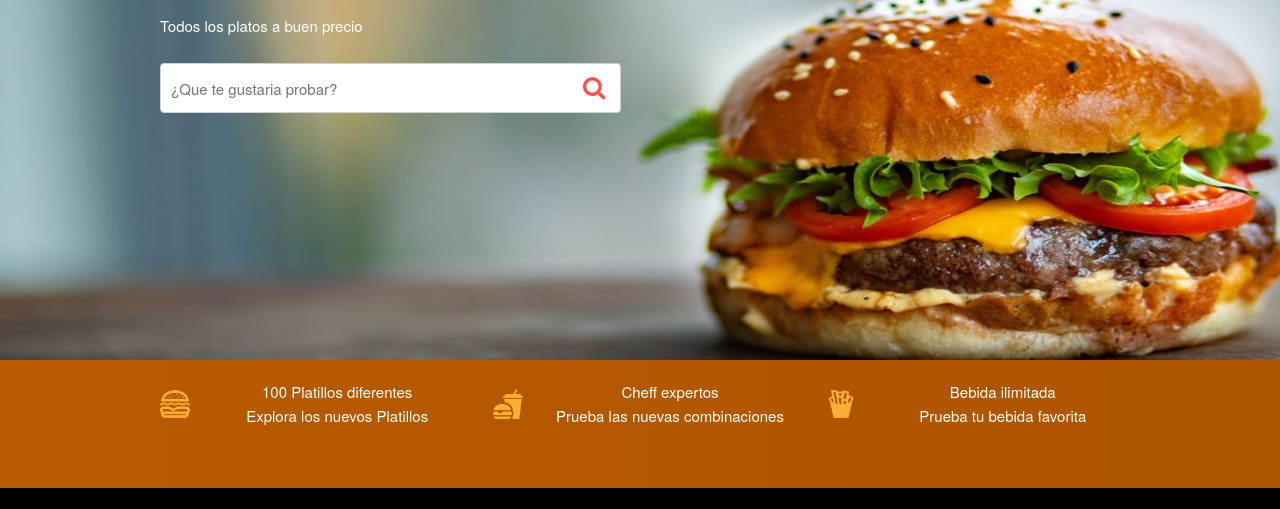
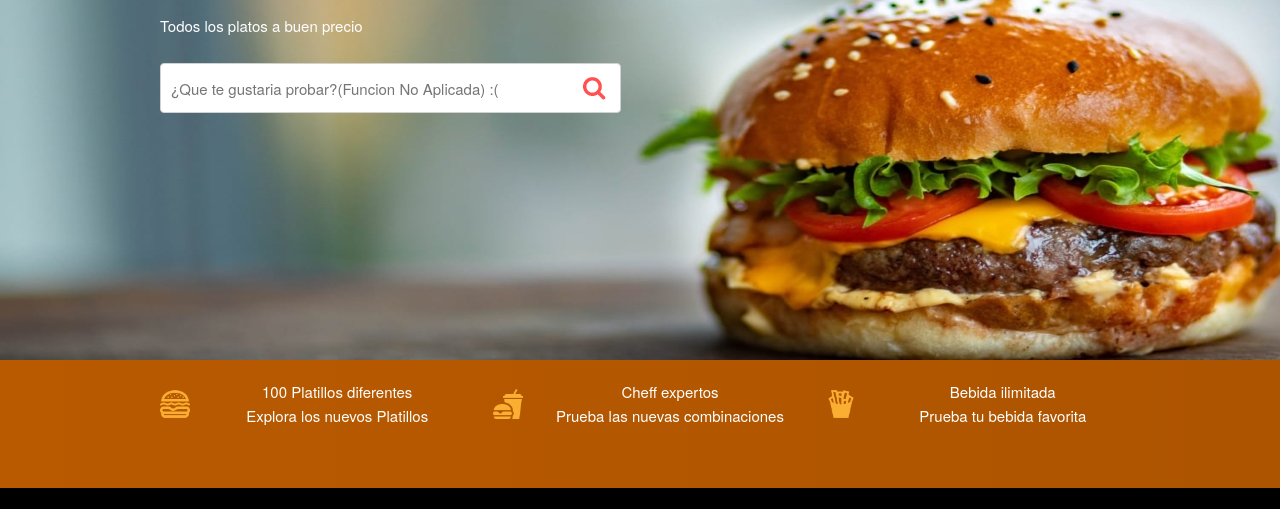
Before and after one commit to ZomBoyHTML/Fast-Food-Chillan, a plain HTML site: page index.html in a window 1280 px wide. Shown: the part 291-800 px from the top of the page. Drawn offline with Linux system fonts and the light colour scheme.

Commit message:
Update index.html

```diff
--- a/index.html
+++ b/index.html
@@ -54,7 +54,7 @@
                         <h2>Prueba un poco de Comida rapida</h2>
                         <p>Todos los platos a buen precio</p>
                         <form>
-                            <input class="u-full-width" type="text" placeholder="¿Que te gustaria probar?" id="buscador">
+                            <input class="u-full-width" type="text" placeholder="¿Que te gustaria probar?(Funcion No Aplicada) :(" id="buscador">
                             <input type="submit" class="submit-buscador">
                         </form>
                     </div>
```
